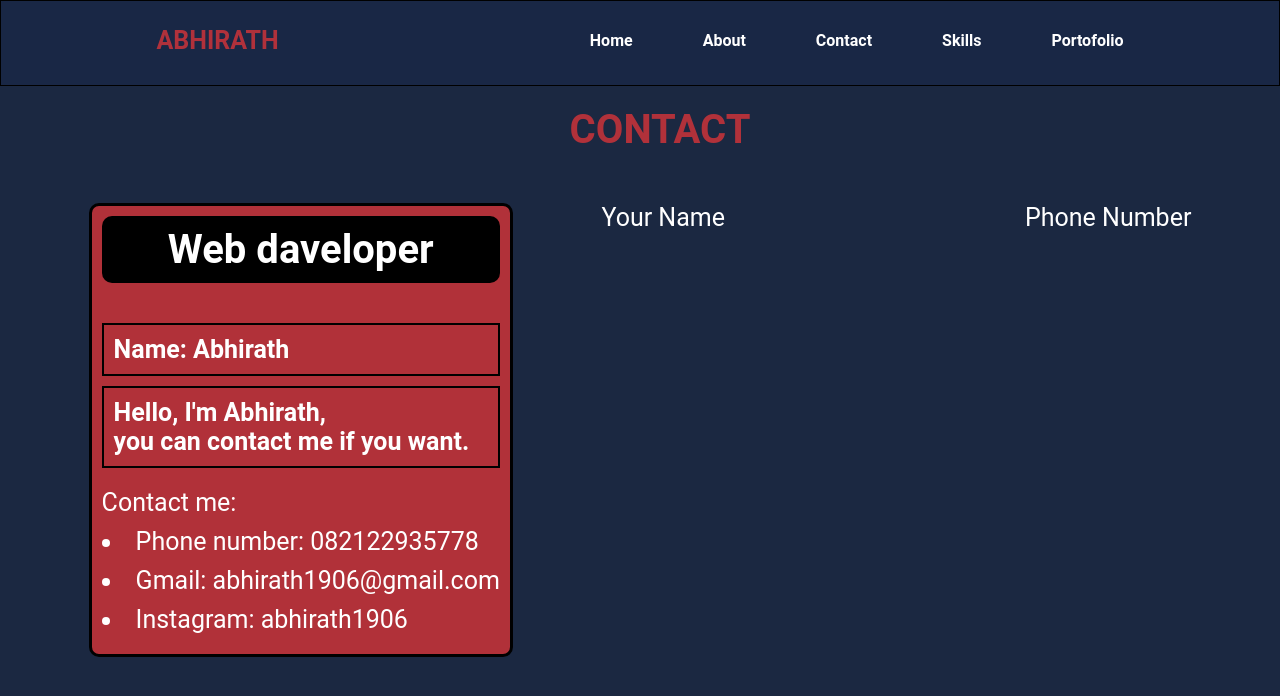
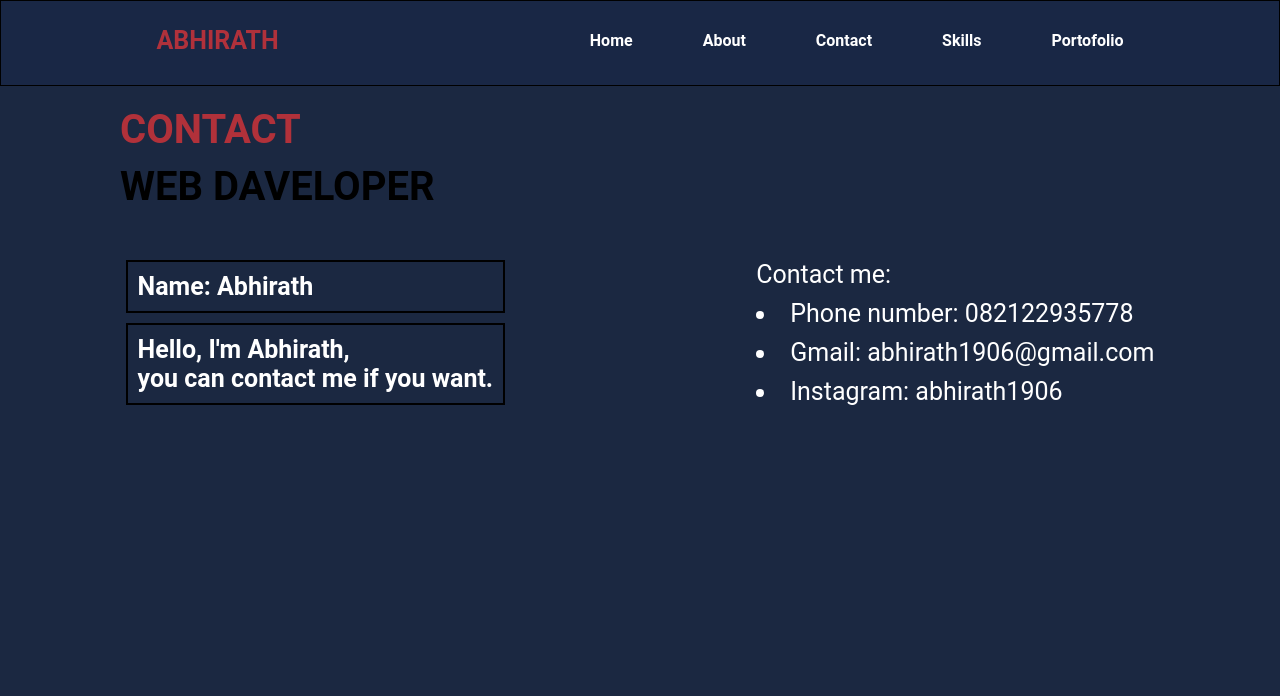
Before and after one commit to Abhirath1906/PORTOFOLIO, a React (Vite) app: page /contact in a window 1280 px wide. Shown: the top 696 px of the page. Built offline with nearby package versions, Linux system fonts and the light colour scheme.

Commit message:
first commit

```diff
--- a/src/Component/App.css
+++ b/src/Component/App.css
@@ -301,26 +301,54 @@ html {
   color: rgba(255, 54, 54, 0.66);
   opacity: 0;
   margin-right: 200px;
+  flex-direction: column;
+  gap: 10px;
+
+}
+
+
+
+.animasicontact{
+  transition: background 0.3s, transform 0.3s;
+}
+
+
+.animasicontact:hover{
+  transform: scale(1.06);
 }
 
 
 
 
 
+.animasiphone{
+  transition: background 0.3s, transform 0.3s;
+}
+
+.animasiphone:hover{
+  transform: scale(1.06);
+}
+
+
+
 .isicontact {
-  display: flex;
-  /* flex-direction: column; */
-  /* margin-left: 100px; */
+
   margin-top: 70px;
   font-size: 25px;
   color: white;
   opacity: 0;
   margin-top: 200px;
   justify-content: space-evenly;
+  margin-bottom: 230px;
+
 }
 
 
 
+
+
+
+/*
 .Webdaveloper {
   margin-bottom: 40px;
   display: flex;
@@ -330,27 +358,54 @@ html {
   background-color: black;
   border-radius: 10px;
   padding: 10px;
-}
+} */
 
 
 
 .warnaback {
-  background-color: rgba(255, 54, 54, 0.66);
-  padding: 10px;
-  border-radius: 10px;
-  border: 3px solid black;
-  transition: background 0.3s, transform 0.3s;
+  /* background-color: rgba(255, 54, 54, 0.66);
+  padding: 10px; */
+  /* border-radius: 10px;
+  border: 3px solid black; */
+  /* transition: background 0.3s, transform 0.3s; */
+  display: flex;
+  justify-content: space-around
 }
 
-.warnaback:hover{
-  transform: scale(1.06);
+.warnaback:hover {
+  /* transform: scale(1.06); */
 }
 
 
+.inputtext {
+  background-color: rgb(30, 30, 30);
+  color: white;
+  border: 1px solid white;
+  border-radius: 10px;
+}
+
+.Send {
+
+  background-color: rgb(0, 0, 0);
+  cursor: pointer;
+  color: white;
+  width: 530px;
+  height: 50px;
+  border: 2px solid white;
+  border-radius: 10px;
+  font-weight: bold;
+}
 
 
-
-
+.divsendmessage {
+  border: 3px solid black;
+  background-color: rgba(249, 76, 76, 0.621);
+  padding: 40px;
+  padding-left: 320px;
+  padding-right: 320px;
+  border-radius: 10px;
+  opacity: 0;
+}
 
 
 @media (max-width: 768px) {
--- a/src/Component/Forcontact.jsx
+++ b/src/Component/Forcontact.jsx
@@ -14,9 +14,11 @@ function poortofolio() {
 
 
 
+
+
   useEffect(() => {
     gsap.to(".divjudul", {
-      x: 120, duration: 1, opacity: 1, scrollTrigger: {
+      x: 120, duration: 1.5, opacity: 1, scrollTrigger: {
         trigger: ".divjudul",
 
       }
@@ -26,6 +28,17 @@ function poortofolio() {
       y: -150, duration: 1, opacity: 1, scrollTrigger: {
         trigger: ".isicontact",
 
+      }
+    })
+
+
+    gsap.to(".divsendmessage", {
+      x: 150, duration: 1.5, opacity: 1, scrollTrigger: {
+        trigger: ".divsendmessage",
+        scrub: 2,
+        // markers:true,
+        start: "-160px center",
+        end: "100px center"
       }
     })
 
@@ -82,7 +95,7 @@ function poortofolio() {
           <img className='Abhi' src={Abhirath} alt="Gambar" />
         </div>
 
-      </div> */}
+      </div>
 
 
 
@@ -91,44 +104,94 @@ function poortofolio() {
 
 
 
+
         <div className='divjudul'>
           <p>CONTACT</p>
+          <p style={{ color: "black" }} >WEB DAVELOPER</p>
         </div>
+
 
         <div className='isicontact'>
 
           <div className='warnaback'>
 
-            <div style={{ marginBottom: "20px", fontWeight: "bold" }}>
-              <p className='Webdaveloper'>Web daveloper</p>
+            <div className='animasicontact' style={{ marginBottom: "20px", fontWeight: "bold" }}>
 
-              <p style={{ marginBottom: "10px",border: "2px solid black",padding:"10px"}}>Name: Abhirath</p>
 
-              <p style={{border: "2px solid black",padding:"10px"}}>Hello, I'm Abhirath,<br />
+              <p style={{ marginBottom: "10px", border: "2px solid black", padding: "10px" }}>Name: Abhirath</p>
+
+              <p style={{ border: "2px solid black", padding: "10px" }}>Hello, I'm Abhirath,<br />
                 you can contact me if you want.</p>
 
             </div>
-            <p style={{ marginBottom: "10px" }}>Contact me:</p>
 
 
-            <li style={{ marginBottom: "10px",}}>Phone number: 082122935778</li>
-            <li style={{ marginBottom: "10px" }}>Gmail: abhirath1906@gmail.com</li>
-            <li style={{ marginBottom: "10px" }}>Instagram: abhirath1906</li>
+            <div className='animasiphone'>
+
+              <div>
+                <p style={{ marginBottom: "10px" }}>Contact me:</p>
+
+
+                <li style={{ marginBottom: "10px", }}>Phone number: 082122935778</li>
+                <li style={{ marginBottom: "10px" }}>Gmail: abhirath1906@gmail.com</li>
+                <li style={{ marginBottom: "10px" }}>Instagram: abhirath1906</li>
+              </div>
+            </div>
+
 
           </div>
 
-
-
-          <div style={{display:"flex",gap:"300px"}}>
-            <p>Your Name</p>
-            <p>Phone Number</p>
-          </div>
 
 
 
         </div>
 
 
+        <div style={{ display: "flex", justifyContent: 'center', marginLeft: "-300px" }}>
+
+
+
+          <div className='divsendmessage' >
+
+            <div style={{ display: "flex", gap: "200px" }}>
+              <div>
+                <p style={{ marginBottom: "10px", color: "white" }}>Your Name:</p>
+                <input className='inputtext' type='text' style={{ height: "30px" }} />
+              </div>
+
+              <div>
+                <p style={{ marginBottom: "10px", color: "white" }}>Phone Number:</p>
+                <input className='inputtext' type='text' style={{ height: "30px" }} />
+              </div>
+            </div>
+
+
+            <div style={{ marginTop: "60px" }}>
+              <p style={{ marginBottom: "10px", color: "white" }}>Email:</p>
+              <input className='inputtext' style={{ width: "530px", height: "30px", }} type='text' />
+
+              <div style={{ marginTop: "60px" }}>
+                <p style={{ marginBottom: "10px", color: "white" }}>Subject:</p>
+                <input className='inputtext' style={{ width: "530px", height: "30px" }} type='text' />
+              </div>
+
+              <div style={{ marginTop: "60px" }}>
+                <p style={{ marginBottom: "10px", color: "white" }}>Your Message:</p>
+                <input className='inputtext' style={{ width: "530px", height: "100px" }} type='text' />
+              </div>
+
+
+              <div style={{ display: "flex", justifyContent: "center", marginTop: "20px" }}>
+                <button className='Send' type='submit'>SEND MESSAGE</button>
+              </div>
+
+            </div>
+
+
+          </div>
+
+
+        </div>
 
 
       </div>
```
